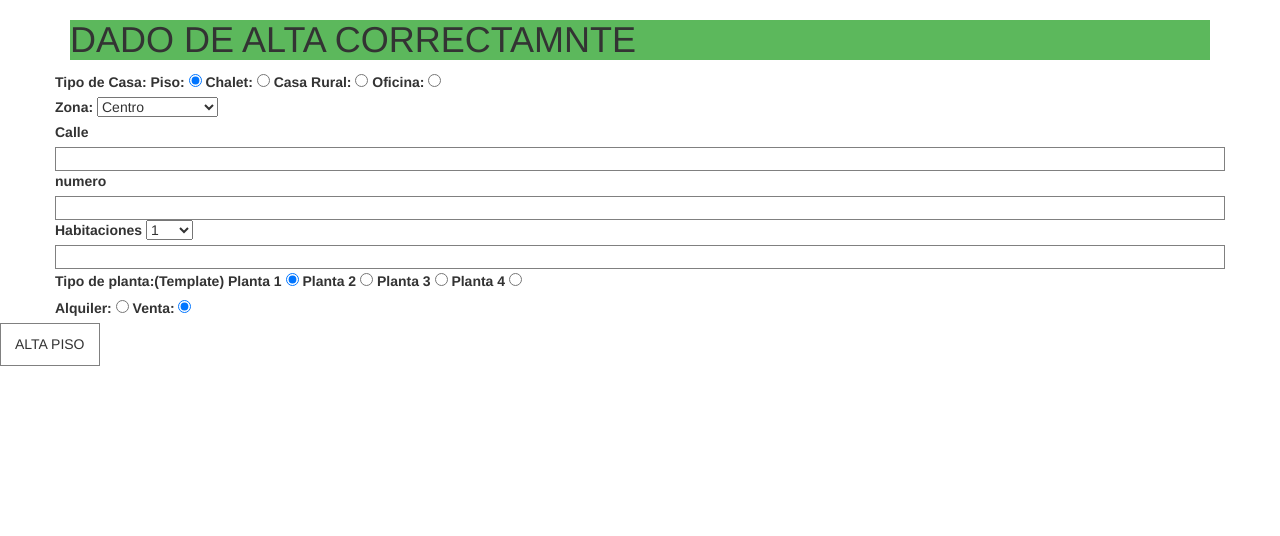
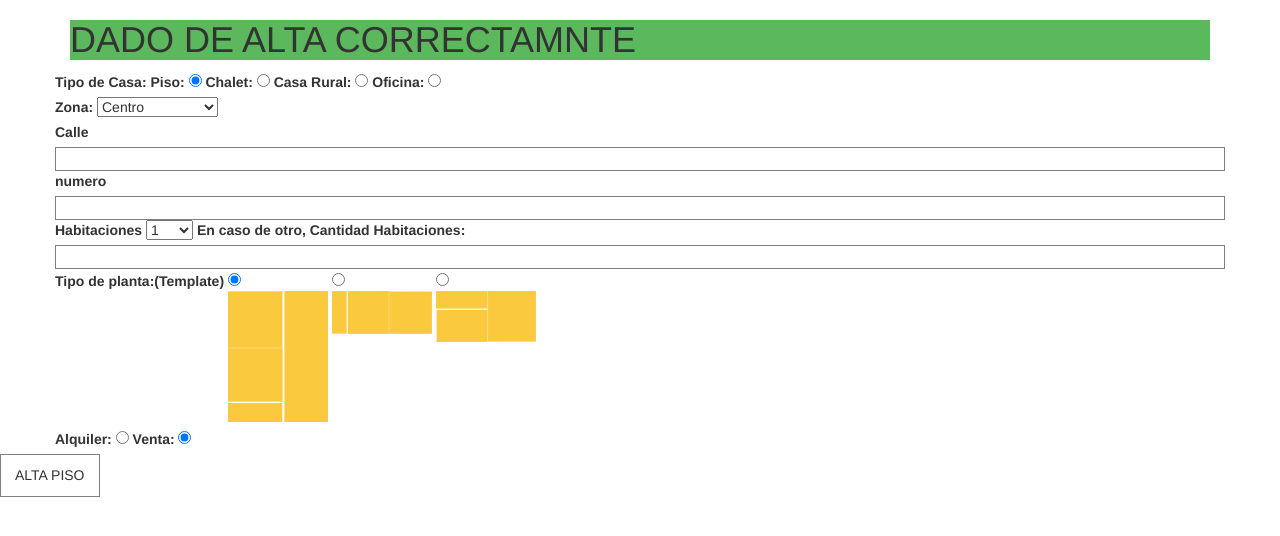
Before and after one commit to sosan/inmobiliaria, a Flask app: page /profile/alta in a window 1280 px wide. Shown: the top 536 px of the page. Run offline with Flask 2, Linux system fonts and the light colour scheme; some libraries are stand-ins or nearby versions.

Commit message:
estructura alta piso

```diff
--- a/templates/alta_piso.html
+++ b/templates/alta_piso.html
@@ -84,8 +84,9 @@
                 <option value="10">10</option>
                 <option value="11">11</option>
                 <option value="12">12</option>
-                <option value="otro">otro</option>
+                <option value="0">otro</option>
         </select>
+        <label for="otro_habitacion">En caso de otro, Cantidad Habitaciones:</label>
         <input type="text" name="habitaciones_otro" value="">
 
     </div>
@@ -93,6 +94,24 @@
     <div class="row">
         <label>Tipo de planta:(Template)</label>
 
+    <!-- IMAGENES -->
+        <label>
+            <input type="radio" name="template" value="1" checked>
+            <img src="{{url_for("static", filename="images/template1.png")}}" width="100">
+        </label>
+
+        <label>
+            <input type="radio" name="template" value="2">
+            <img src="{{url_for("static", filename="images/template2.png")}}" width="100">
+        </label>
+
+        <label>
+            <input type="radio" name="template" value="3">
+            <img src="{{url_for("static", filename="images/template3.png")}}" width="100">
+        </label>
+
+
+<!--
          <label for="template1">Planta 1</label>
         <input type="radio" id="template1" name="template" value="1" checked>
         <label for="template2">Planta 2</label>
@@ -100,7 +119,7 @@
         <label for="template3">Planta 3</label>
         <input type="radio" id="template3" name="template" value="3" >
         <label for="template4">Planta 4</label>
-        <input type="radio" id="template4" name="template" value="4" >
+        <input type="radio" id="template4" name="template" value="4" > -->
 
 
 
```
Also changed, not shown: static/css/main.css (+17 -0 lines), static/images/template1.png (added), static/images/template2.png, static/images/template3.png (added).
